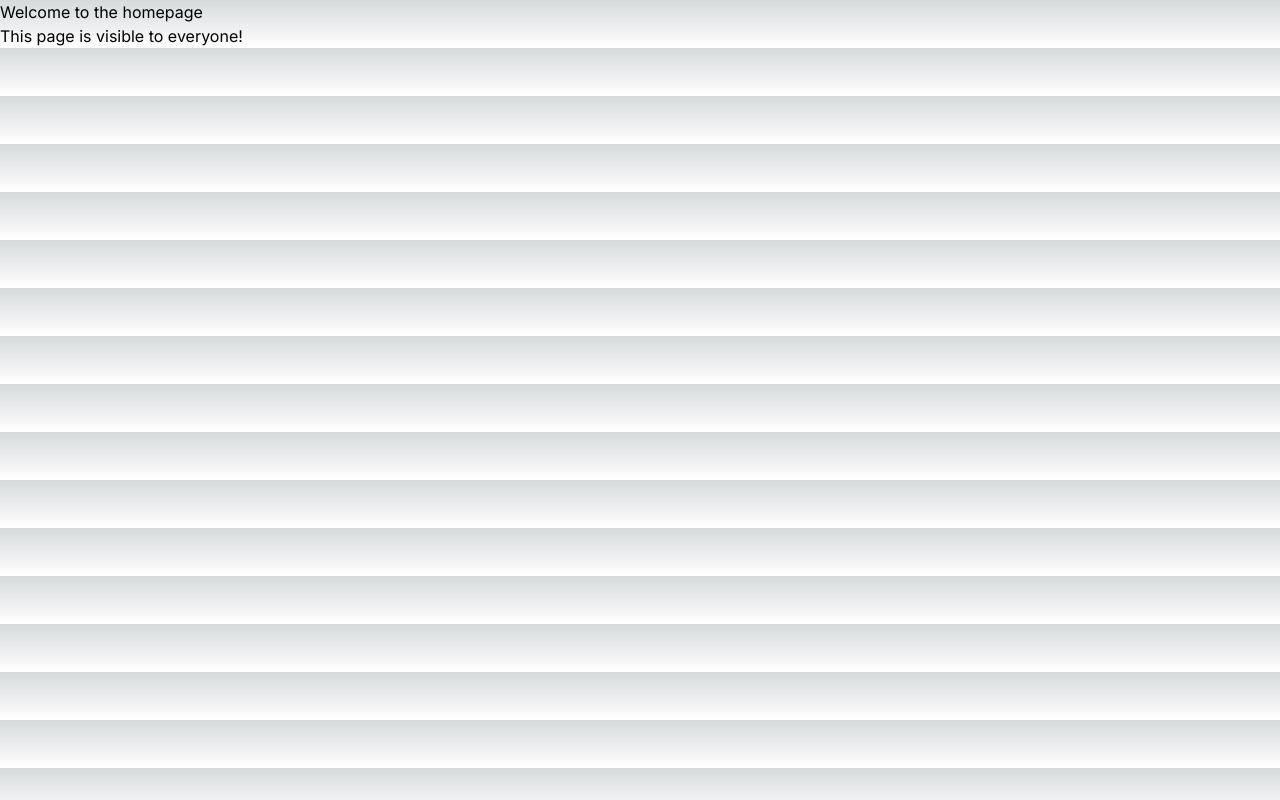
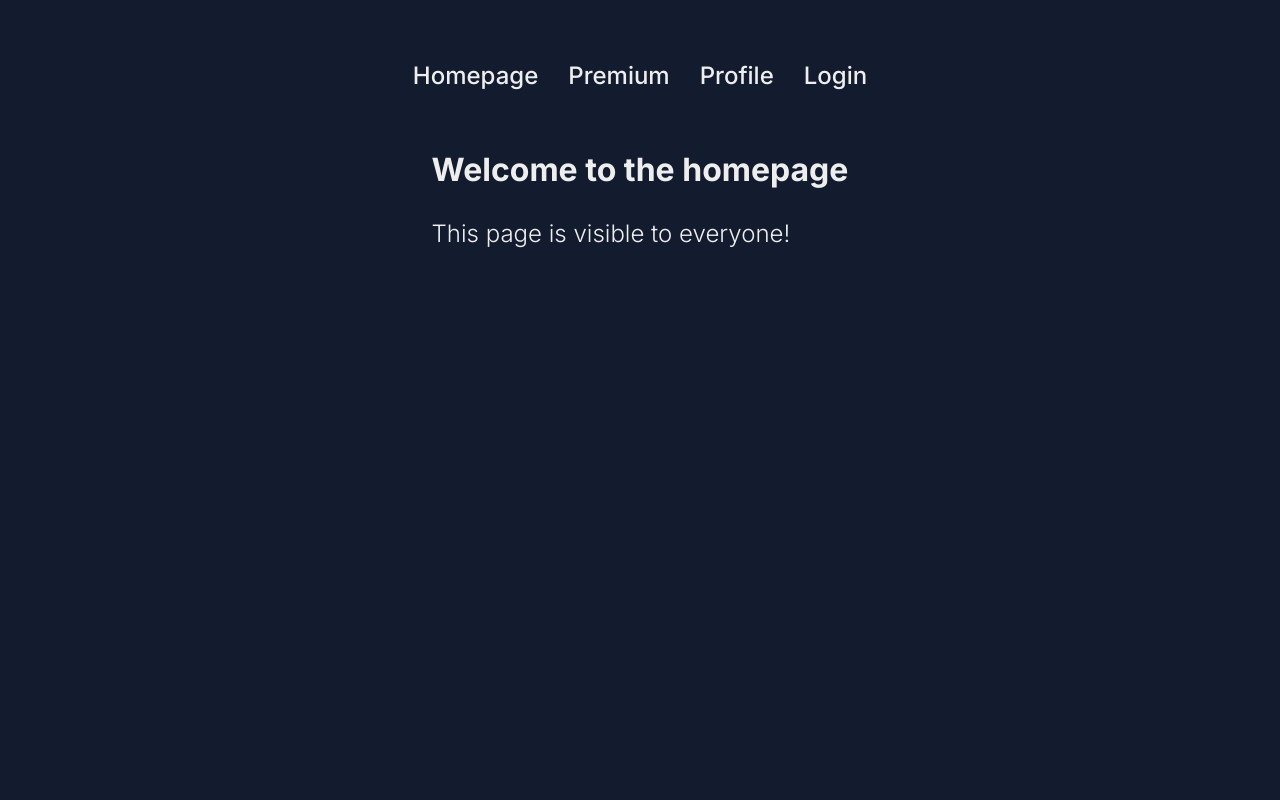
Before and after one commit to DevAiKaiSys/LamaDevTutorial, a Next.js app in the folder next-cookie-session/: page / in a window 1280 px wide. Built offline with nearby package versions, Linux system fonts and the light colour scheme.

Commit message:
Creating Pages in App Router

```diff
--- a/next-cookie-session/app/globals.css
+++ b/next-cookie-session/app/globals.css
@@ -1,33 +1,135 @@
-@tailwind base;
-@tailwind components;
-@tailwind utilities;
-
-:root {
-  --foreground-rgb: 0, 0, 0;
-  --background-start-rgb: 214, 219, 220;
-  --background-end-rgb: 255, 255, 255;
-}
-
-@media (prefers-color-scheme: dark) {
-  :root {
-    --foreground-rgb: 255, 255, 255;
-    --background-start-rgb: 0, 0, 0;
-    --background-end-rgb: 0, 0, 0;
-  }
+* {
+  padding: 0;
+  margin: 0;
 }
 
 body {
-  color: rgb(var(--foreground-rgb));
-  background: linear-gradient(
-      to bottom,
-      transparent,
-      rgb(var(--background-end-rgb))
-    )
-    rgb(var(--background-start-rgb));
+  background-color: #131c2f;
+  color: #eee;
 }
 
-@layer utilities {
-  .text-balance {
-    text-wrap: balance;
-  }
+a {
+  color: inherit;
+  text-decoration: none;
 }
+
+.container {
+  height: 100vh;
+  margin: auto;
+  display: flex;
+  flex-direction: column;
+  align-items: center;
+  font-size: 24px;
+}
+
+nav {
+  height: 150px;
+  display: flex;
+  gap: 30px;
+  align-items: center;
+  justify-content: center;
+  font-weight: 500;
+}
+
+nav a {
+  transition: all 0.3s ease;
+}
+
+nav a:hover {
+  color: #fff;
+  scale: 1.05;
+}
+
+button {
+  border: none;
+  cursor: pointer;
+  font-size: 16px;
+  font-weight: 500;
+  background-color: #eee;
+  color: black;
+  padding: 2px 4px;
+  border-radius: 3px;
+  transition: all 0.3s ease;
+  width: max-content;
+}
+
+button:hover {
+  background-color: #555;
+  color: #fff;
+  scale: 1.05;
+}
+
+.content {
+  font-weight: 300;
+}
+
+.content h1 {
+  display: flex;
+  align-items: center;
+  font-size: 32px;
+  gap: 20px;
+  margin-bottom: 30px;
+}
+
+.notPremium h1 {
+  width: 500px;
+}
+
+.notPremium a {
+  border-bottom: 1px solid #eee;
+  padding: 2px 0px;
+  font-size: 20px;
+  transition: all 0.2s ease;
+}
+
+.notPremium a:hover {
+  font-weight: 400;
+}
+
+ul {
+  list-style: inside;
+}
+
+li {
+  font-size: 20px;
+  margin-bottom: 5px;
+  cursor: pointer;
+  transition: all 0.4s ease;
+}
+
+li:hover {
+  scale: 1.02;
+}
+
+.profile p {
+  margin-bottom: 20px;
+}
+
+.profile form {
+  margin: 20px 0px;
+  display: flex;
+  align-items: center;
+  gap: 10px;
+}
+
+input {
+  padding: 5px 10px;
+  border-radius: 3px;
+  color: black;
+  font-size: 20px;
+}
+
+b {
+  font-weight: bold;
+}
+
+.login form {
+  display: flex;
+  flex-direction: column;
+  gap: 20px;
+}
+
+.login p {
+  color: coral;
+  font-size: 18px;
+}
--- a/next-cookie-session/app/layout.tsx
+++ b/next-cookie-session/app/layout.tsx
@@ -1,6 +1,7 @@
 import type { Metadata } from "next";
 import { Inter } from "next/font/google";
 import "./globals.css";
+import Navbar from "./ui/navbar";
 
 const inter = Inter({ subsets: ["latin"] });
 
@@ -16,7 +17,12 @@
 }>) {
   return (
     <html lang="en">
-      <body className={inter.className}>{children}</body>
+      <body className={inter.className}>
+        <div className="container">
+          <Navbar />
+          <div className="content">{children}</div>
+        </div>
+      </body>
     </html>
   );
 }
--- /dev/null
+++ b/next-cookie-session/app/ui/navbar.tsx
@@ -0,0 +1,14 @@
+import Link from "next/link";
+
+const Navbar = async () => {
+  return (
+    <nav>
+      <Link href="/">Homepage</Link>
+      <Link href="/premium">Premium</Link>
+      <Link href="/profile">Profile</Link>
+      <Link href="/login">Login</Link>
+    </nav>
+  );
+};
+
+export default Navbar;
```
Also changed, not shown: next-cookie-session/app/login/page.tsx (added, +11 -0 lines), next-cookie-session/app/premium/page.tsx (added, +11 -0 lines), next-cookie-session/app/profile/page.tsx (added, +11 -0 lines).
